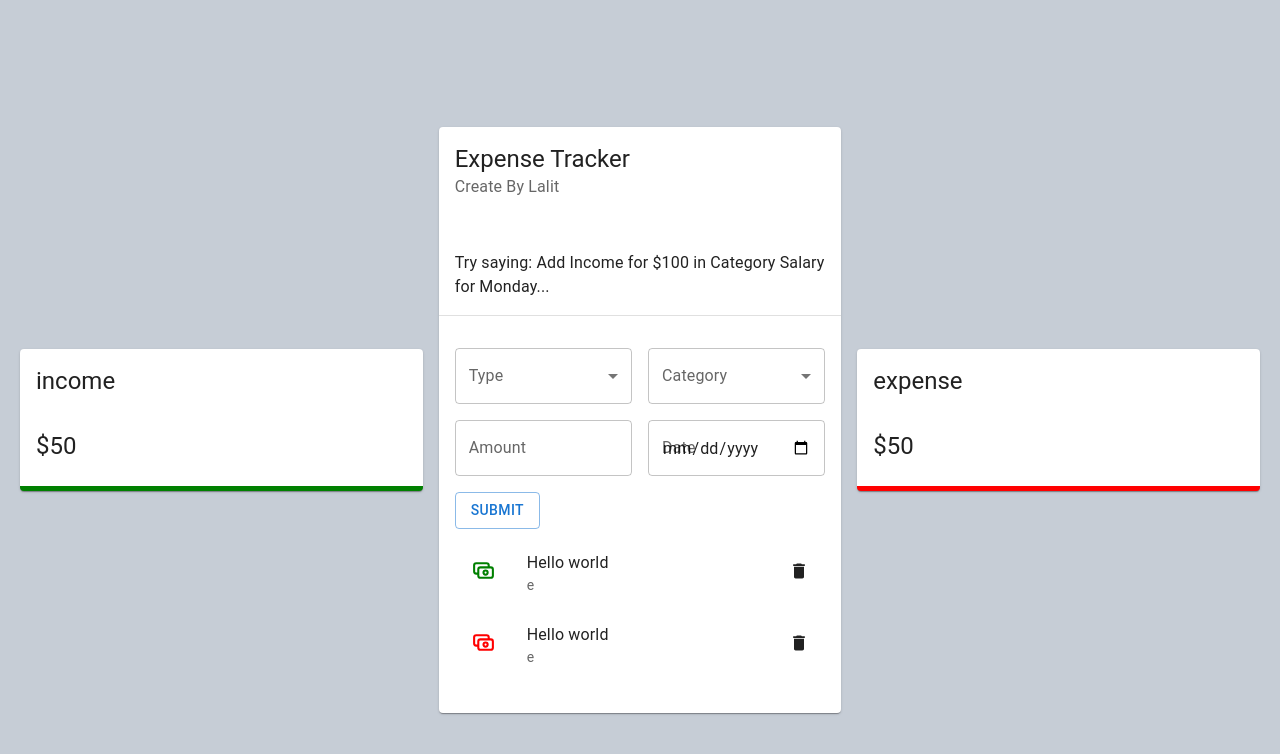
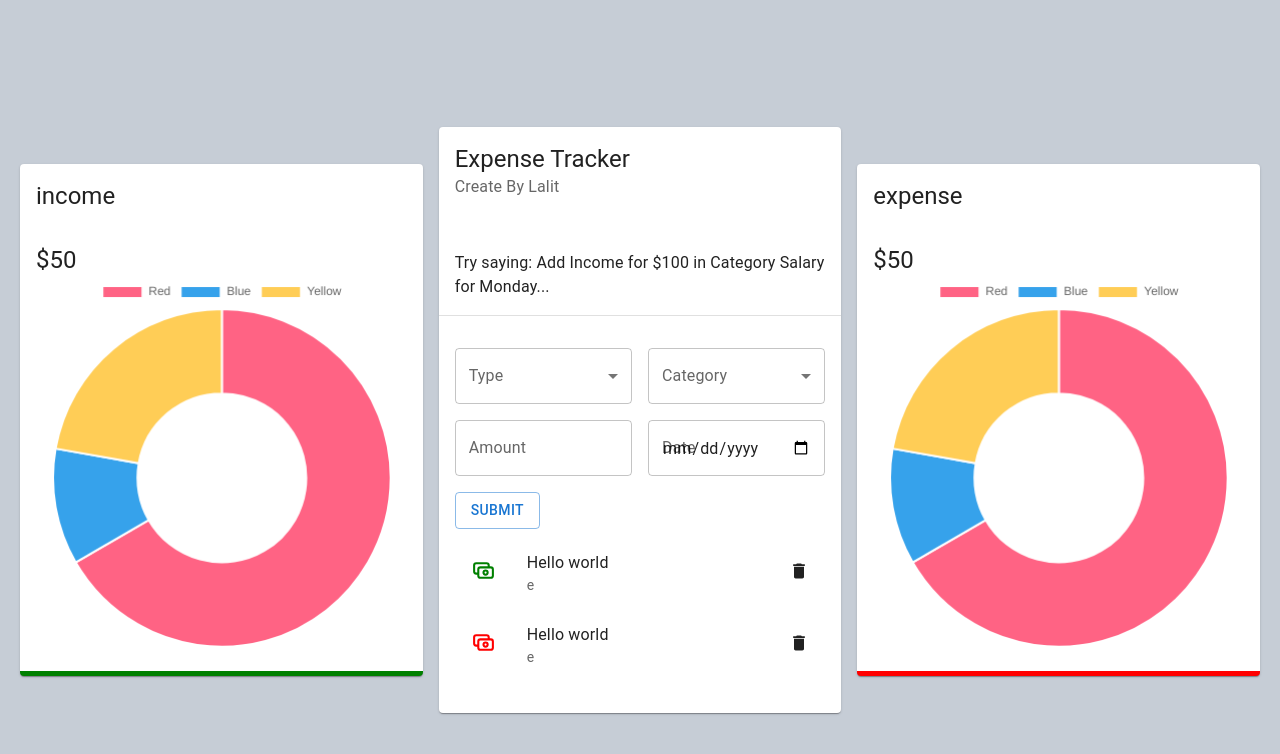
Before and after one commit to lalitharwateappdid/expense_tracker_react, a React (Vite) app: page / in a window 1280 px wide. Shown: the top 754 px of the page. Built offline with nearby package versions, Linux system fonts and the light colour scheme.

Commit message:
dummy doughnut card data added

```diff
--- a/src/components/Details/details.jsx
+++ b/src/components/Details/details.jsx
@@ -2,19 +2,36 @@
 import { Card,CardHeader,CardContent, Typography } from '@mui/material';
 
 // react chart js 2
+import Chart from 'chart.js/auto';
 import { Doughnut } from 'react-chartjs-2';
 
 
 
 export const Details = ({title}) => {
-
+    const data = {
+        labels: [
+          'Red',
+          'Blue',
+          'Yellow'
+        ],
+        datasets: [{
+          label: 'My First Dataset',
+          data: [300, 50, 100],
+          backgroundColor: [
+            'rgb(255, 99, 132)',
+            'rgb(54, 162, 235)',
+            'rgb(255, 205, 86)'
+          ],
+          hoverOffset: 4
+        }]
+      };
 
     return (
         <Card style={{borderBottom: title == "income" ? "5px solid green":"5px solid red"}}>
             <CardHeader title={title}/>
             <CardContent>
                 <Typography variant='h5'>$50</Typography>
-                {/* <Doughnut data="DATA"/> */}
+                <Doughnut data={data}/>
             </CardContent>
         </Card>
     )
```
